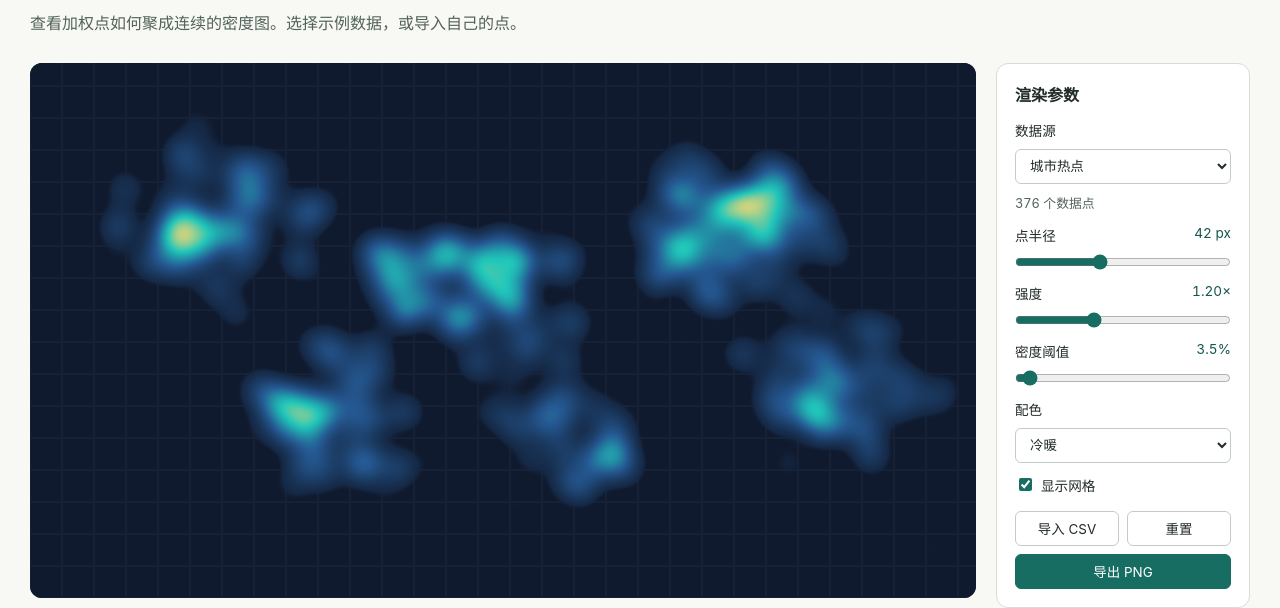
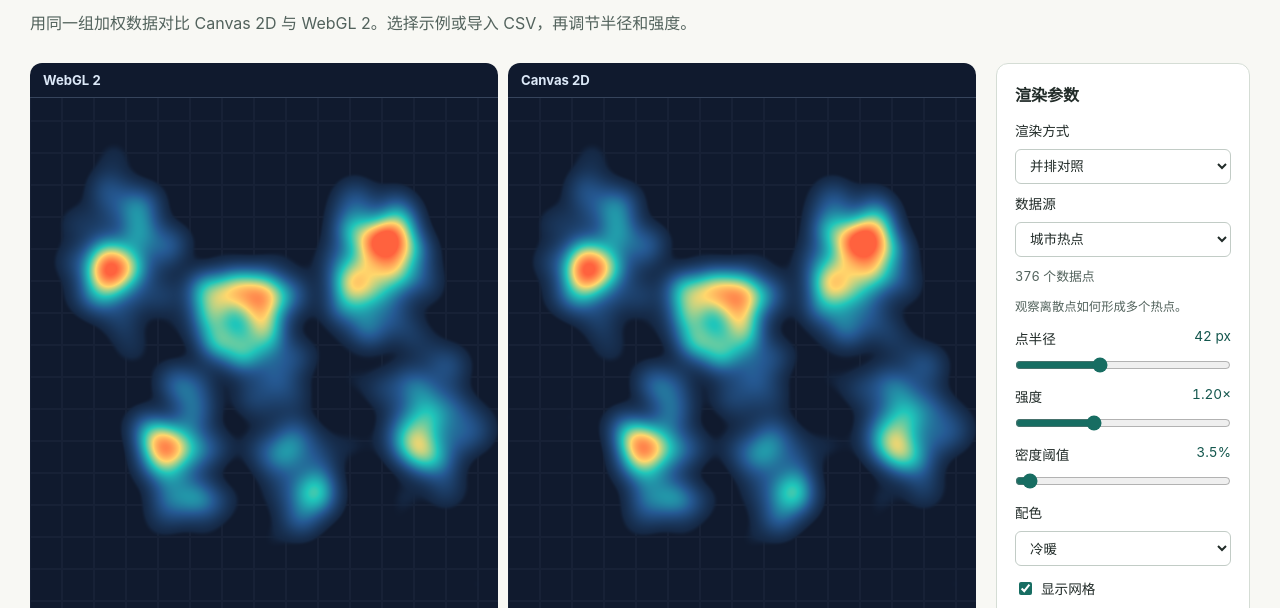
Before and after one commit to wshxbqq/WebGL-HeatMap, a website built with Vite: page index.html in a window 1280 px wide. Shown: the part 186-794 px from the top of the page. Built offline with nearby package versions, Linux system fonts and the light colour scheme.

Commit message:
feat: 增加 Canvas 2D 和 WebGL 热力图对照演示

```diff
--- a/index.html
+++ b/index.html
@@ -15,14 +15,22 @@
   <main>
     <header class="intro">
       <h1>WebGL 热力图</h1>
-      <p>查看加权点如何聚成连续的密度图。选择示例数据，或导入自己的点。</p>
+      <p>用同一组加权数据对比 Canvas 2D 与 WebGL 2。选择示例或导入 CSV，再调节半径和强度。</p>
     </header>
 
     <div class="workspace">
       <figure class="map" aria-label="热力图">
-        <div class="canvas-wrap">
-          <canvas id="heatmap" tabindex="0" aria-label="热力图预览，点击添加点，也可以按 Enter 在中心添加点" aria-describedby="map-help"></canvas>
+        <div class="render-panels" id="render-panels">
+          <div class="render-panel" id="gpu-panel">
+            <h2>WebGL 2</h2>
+            <canvas id="heatmap" tabindex="0" aria-label="WebGL 2 热力图" aria-describedby="map-help"></canvas>
+          </div>
+          <div class="render-panel" id="cpu-panel" hidden>
+            <h2>Canvas 2D</h2>
+            <canvas id="heatmap-2d" tabindex="0" aria-label="Canvas 2D 热力图" aria-describedby="map-help"></canvas>
+          </div>
         </div>
+        <p id="render-status" class="status" role="status"></p>
         <figcaption>
           <div class="legend" aria-label="密度色带">
             <span>低密度</span><span id="legend-ramp" aria-hidden="true"></span><span>高密度</span>
@@ -33,9 +41,16 @@
 
       <aside class="controls" aria-labelledby="controls-title">
         <h2 id="controls-title">渲染参数</h2>
+        <label for="engine">渲染方式</label>
+        <select id="engine">
+          <option value="compare">并排对照</option>
+          <option value="webgl">WebGL 2</option>
+          <option value="canvas">Canvas 2D</option>
+        </select>
         <label for="dataset">数据源</label>
         <select id="dataset"></select>
         <p class="count" id="point-count" aria-live="polite"></p>
+        <p class="demo-note" id="demo-note"></p>
 
         <label class="slider-label" for="radius">点半径 <output id="radius-value" for="radius"></output></label>
         <input id="radius" type="range" min="8" max="96" step="1">
@@ -66,8 +81,8 @@
     <section class="pipeline" aria-labelledby="pipeline-title">
       <h2 id="pipeline-title">从点到密度</h2>
       <ol>
-        <li><strong>累加权重</strong><span>对每个点绘制一个实例化四边形，片元着色器按距离衰减，并把重叠贡献加进密度纹理。</span></li>
-        <li><strong>映射色带</strong><span>全屏着色器读取密度纹理，应用强度和阈值，再通过五个色标插值得到画面颜色。</span></li>
+        <li><strong>累加权重</strong><span>WebGL 2 使用实例化绘制和加法混合，Canvas 2D 在 CPU 的浮点数组上累加同一种径向核。</span></li>
+        <li><strong>映射色带</strong><span>两种渲染方式采用相同的强度、阈值和五个色标。Canvas 2D 在大量数据时会降低密度缓冲区分辨率，再缩放到画布尺寸。</span></li>
       </ol>
     </section>
   </main>
--- /dev/null
+++ b/src/canvas-heatmap.ts
@@ -0,0 +1,119 @@
+import { densityGain, paletteChannels, type HeatmapOptions, type HeatPoint } from "./heatmap";
+
+const maxDensitySamples = 500_000;
+const maxKernelSamples = 8_000_000;
+const kernelTail = Math.exp(-4.5);
+const backgroundGrid = [0.042, 0.047, 0.052];
+
+function clampUnit(value: number) {
+  return Math.min(1, Math.max(0, value));
+}
+
+function smoothstep(start: number, end: number, value: number) {
+  const x = clampUnit((value - start) / (end - start));
+  return x * x * (3 - 2 * x);
+}
+
+export class CanvasHeatmapRenderer {
+  private readonly context: CanvasRenderingContext2D;
+  private readonly buffer = document.createElement("canvas");
+  private readonly bufferContext: CanvasRenderingContext2D;
+  private points: readonly HeatPoint[] = [];
+  private density = new Float32Array();
+  private colors: ImageData | undefined;
+
+  constructor(readonly canvas: HTMLCanvasElement) {
+    const context = canvas.getContext("2d", { alpha: false });
+    const bufferContext = this.buffer.getContext("2d", { alpha: false });
+    if (!context || !bufferContext) throw new Error("当前浏览器无法创建 Canvas 2D 上下文。");
+    this.context = context;
+    this.bufferContext = bufferContext;
+  }
+
+  setPoints(points: readonly HeatPoint[]) {
+    this.points = points;
+  }
+
+  render(options: HeatmapOptions) {
+    const { canvas } = this;
+    const { clientWidth, clientHeight } = canvas;
+    if (!clientWidth || !clientHeight) return;
+    const pixelRatio = Math.min(devicePixelRatio || 1, 2, 4096 / Math.max(clientWidth, clientHeight));
+    const displayWidth = Math.max(1, Math.round(clientWidth * pixelRatio));
+    const displayHeight = Math.max(1, Math.round(clientHeight * pixelRatio));
+    if (canvas.width !== displayWidth || canvas.height !== displayHeight) {
+      canvas.width = displayWidth;
+      canvas.height = displayHeight;
+    }
+
+    // Bound total pixel and kernel work for imported or stress-test data.
+    const kernelArea = Math.max(1, this.points.length * (options.radius * 2) ** 2);
+    const scale = Math.min(pixelRatio, Math.sqrt(maxDensitySamples / (clientWidth * clientHeight)),
+      Math.sqrt(maxKernelSamples / kernelArea));
+    const width = Math.max(1, Math.round(clientWidth * scale));
+    const height = Math.max(1, Math.round(clientHeight * scale));
+    if (!this.colors || this.buffer.width !== width || this.buffer.height !== height) {
+      this.buffer.width = width;
+      this.buffer.height = height;
+      this.density = new Float32Array(width * height);
+      this.colors = this.bufferContext.createImageData(width, height);
+    }
+
+    this.density.fill(0);
+    this.accumulate(options.radius * scale, width, height);
+    this.applyPalette(this.colors.data, options, width, height, scale);
+    this.bufferContext.putImageData(this.colors, 0, 0);
+    this.context.drawImage(this.buffer, 0, 0, displayWidth, displayHeight);
+  }
+
+  private accumulate(radius: number, width: number, height: number) {
+    const radiusSquared = radius * radius;
+    for (const { x, y, weight } of this.points) {
+      const centerX = x * width - 0.5;
+      const centerY = y * height - 0.5;
+      const left = Math.max(0, Math.ceil(centerX - radius));
+      const right = Math.min(width - 1, Math.floor(centerX + radius));
+      const top = Math.max(0, Math.ceil(centerY - radius));
+      const bottom = Math.min(height - 1, Math.floor(centerY + radius));
+      const rowWeight = weight / (1 - kernelTail);
+      for (let row = top; row <= bottom; row++) {
+        const dySquared = (row - centerY) ** 2;
+        for (let column = left; column <= right; column++) {
+          const distance = ((column - centerX) ** 2 + dySquared) / radiusSquared;
+          if (distance < 1) {
+            this.density[row * width + column] += (Math.exp(-4.5 * distance) - kernelTail) * rowWeight;
+          }
+        }
+      }
+    }
+  }
+
+  private applyPalette(output: Uint8ClampedArray, options: HeatmapOptions, width: number, height: number, scale: number) {
+    const palette = paletteChannels[options.palette];
+    const gain = options.intensity * densityGain;
+    const gridDistances = (length: number) => Float32Array.from({ length }, (_, index) => {
+      const cell = (index + 0.5) / (32 * scale);
+      return Math.abs(cell - Math.round(cell));
+    });
+    const columns = options.grid ? gridDistances(width) : undefined;
+    const rows = options.grid ? gridDistances(height) : undefined;
+    for (let index = 0; index < this.density.length; index++) {
+      const value = clampUnit(this.density[index] * gain);
+      const position = value * 4;
+      const band = Math.min(Math.floor(position), 3);
+      const fraction = position - band;
+      const visible = smoothstep(options.threshold, options.threshold + 0.025, value);
+      const grid = columns && rows
+        ? 1 - smoothstep(0.005, 0.030, Math.min(columns[index % width], rows[height - 1 - Math.floor(index / width)]))
+        : 0;
+      for (let channel = 0; channel < 3; channel++) {
+        const first = palette[band * 3 + channel];
+        const next = palette[(band + 1) * 3 + channel];
+        const color = first + (next - first) * fraction;
+        const background = palette[channel] + backgroundGrid[channel] * grid;
+        output[index * 4 + channel] = (background + (color - background) * visible) * 255;
+      }
+      output[index * 4 + 3] = 255;
+    }
+  }
+}
--- a/src/datasets.ts
+++ b/src/datasets.ts
@@ -4,6 +4,8 @@ export const datasetNames = {
   clusters: "城市热点",
   corridors: "交通走廊",
   uniform: "均匀分布",
+  overlap: "权重与叠加",
+  scale: "万点压力测试",
 } as const;
 
 export type Dataset = keyof typeof datasetNames;
@@ -46,6 +48,20 @@ export function makeDataset(dataset: Dataset): HeatPoint[] {
       return point(x, y);
     });
   }
+  if (dataset === "overlap") {
+    return [
+      { x: 0.23, y: 0.5, weight: 1 },
+      { x: 0.5, y: 0.5, weight: 0.5 },
+      { x: 0.5, y: 0.5, weight: 0.5 },
+      { x: 0.76, y: 0.5, weight: 0.2 },
+    ];
+  }
+  if (dataset === "scale") {
+    return Array.from({ length: 12_000 }, (_, index) => {
+      const [x, y] = clusters[index % clusters.length];
+      return { ...point(x + jitter() * 1.6, y + jitter() * 1.8), weight: 0.02 + random() * 0.06 };
+    });
+  }
   return Array.from({ length: 380 }, () => point(random(), random()));
 }
 
--- a/src/heatmap.ts
+++ b/src/heatmap.ts
@@ -28,6 +28,7 @@ export const defaultOptions: HeatmapOptions = {
 };
 
 export const maxPoints = 50_000;
+export const densityGain = 0.10;
 
 export function isHeatPoint(point: HeatPoint): boolean {
   return [point.x, point.y, point.weight].every((value) =>
@@ -85,7 +86,7 @@ function colorChannels(colors: readonly string[]) {
     [1, 3, 5].map((offset) => Number.parseInt(color.slice(offset, offset + 2), 16) / 255)));
 }
 
-const paletteChannels = {
+export const paletteChannels = {
   thermal: colorChannels(palettes.thermal),
   sunset: colorChannels(palettes.sunset),
   lagoon: colorChannels(palettes.lagoon),
@@ -175,7 +176,7 @@ export class HeatmapRenderer {
     const ratio = Math.min(devicePixelRatio || 1, 2, this.maxSize / Math.max(width, height));
     this.resize(Math.max(1, Math.round(width * ratio)), Math.max(1, Math.round(height * ratio)));
 
-    const gain = options.intensity * 0.10;
+    const gain = options.intensity * densityGain;
     gl.bindFramebuffer(gl.FRAMEBUFFER, this.framebuffer);
     gl.viewport(0, 0, canvas.width, canvas.height);
     gl.clearColor(0, 0, 0, 0);
--- a/src/main.ts
+++ b/src/main.ts
@@ -1,4 +1,5 @@
 import "./style.css";
+import { CanvasHeatmapRenderer } from "./canvas-heatmap";
 import { datasetNames, makeDataset, parseCsv, type Dataset } from "./datasets";
 import { defaultOptions, HeatmapRenderer, maxPoints, palettes, type HeatmapOptions, type HeatPoint } from "./heatmap";
 
@@ -6,15 +7,21 @@ function element<Element extends HTMLElement>(id: string): Element {
   return document.getElementById(id) as Element;
 }
 
-const canvas = element<HTMLCanvasElement>("heatmap");
+const gpuCanvas = element<HTMLCanvasElement>("heatmap");
+const cpuCanvas = element<HTMLCanvasElement>("heatmap-2d");
+const gpuPanel = element("gpu-panel");
+const cpuPanel = element("cpu-panel");
+const engine = element<HTMLSelectElement>("engine");
 const preset = element<HTMLSelectElement>("dataset");
 const palette = element<HTMLSelectElement>("palette");
 const grid = element<HTMLInputElement>("grid");
 const file = element<HTMLInputElement>("file");
 const count = element<HTMLParagraphElement>("point-count");
 const status = element<HTMLParagraphElement>("status");
+const renderStatus = element<HTMLParagraphElement>("render-status");
 const exportButton = element<HTMLButtonElement>("export");
 const legend = element<HTMLSpanElement>("legend-ramp");
+const note = element<HTMLParagraphElement>("demo-note");
 
 const sliderFormat = {
   radius: (value: number) => String(value) + " px",
@@ -25,10 +32,21 @@ const sliderKeys = Object.keys(sliderFormat) as (keyof typeof sliderFormat)[];
 const inputs = sliderKeys.map((key) => ({
   key, input: element<HTMLInputElement>(key), output: element<HTMLOutputElement>(key + "-value"),
 }));
+const notes: Record<Dataset | "custom", string> = {
+  clusters: "观察离散点如何形成多个热点。",
+  corridors: "增大半径，观察沿交通线分布的热点如何连起来。",
+  uniform: "观察密度阈值怎样隐藏稀疏区域。",
+  overlap: "左边一个权重为 1 的点，中间两个各为 0.5 的重合点，右边一个权重为 0.2 的点。比较三处峰值。",
+  scale: "12,000 个可复现的样本点。拖动参数观察两种渲染方式。",
+  custom: "正在使用本地 CSV 数据。两种方式共用同一份数据。",
+};
 
-let renderer: HeatmapRenderer | undefined;
+let webgl: HeatmapRenderer | undefined;
+let canvas2d: CanvasHeatmapRenderer | undefined;
+let gpuError = "";
+let cpuError = "";
 let options: HeatmapOptions = { ...defaultOptions };
-let points = makeDataset("clusters");
+let points: HeatPoint[] = [];
 let imported: HeatPoint[] | undefined;
 let frame = 0;
 
@@ -37,27 +55,64 @@ function message(text = "", error = false) {
   status.dataset.error = String(error);
 }
 
-function disableRendering() {
-  renderer?.dispose();
-  renderer = undefined;
-  exportButton.disabled = true;
-  canvas.setAttribute("aria-disabled", "true");
+function updatePanels() {
+  gpuPanel.hidden = !webgl || engine.value === "canvas";
+  cpuPanel.hidden = !canvas2d || (engine.value === "webgl" && Boolean(webgl));
+  exportButton.disabled = gpuPanel.hidden && cpuPanel.hidden;
+  const failures = [
+    engine.value !== "canvas" ? gpuError : "",
+    engine.value !== "webgl" || !webgl ? cpuError : "",
+  ].filter(Boolean);
+  renderStatus.textContent = failures.join(" ");
+  renderStatus.dataset.error = String(failures.length > 0);
+}
+
+function ensureRenderers() {
+  if (!webgl && !gpuError && engine.value !== "canvas") {
+    try {
+      webgl = new HeatmapRenderer(gpuCanvas);
+      webgl.setPoints(points);
+    } catch (error) {
+      webgl?.dispose();
+      webgl = undefined;
+      gpuError = (error as Error).message;
+    }
+  }
+  if (!canvas2d && !cpuError && (engine.value !== "webgl" || !webgl)) {
+    try {
+      canvas2d = new CanvasHeatmapRenderer(cpuCanvas);
+      canvas2d.setPoints(points);
+    } catch (error) {
+      cpuError = (error as Error).message;
+    }
+  }
+  updatePanels();
 }
 
 function draw() {
-  if (!renderer) return false;
+  if (webgl && !gpuPanel.hidden) {
     try {
-    renderer.render(options);
-    return true;
+      webgl.render(options);
     } catch (error) {
-    disableRendering();
-    message((error as Error).message, true);
-    return false;
+      webgl.dispose();
+      webgl = undefined;
+      gpuError = (error as Error).message;
+      ensureRenderers();
+    }
+  }
+  if (canvas2d && !cpuPanel.hidden) {
+    try {
+      canvas2d.render(options);
+    } catch (error) {
+      canvas2d = undefined;
+      cpuError = (error as Error).message;
+      updatePanels();
+    }
   }
 }
 
 function scheduleDraw() {
-  if (frame || !renderer) return;
+  if (frame || exportButton.disabled) return;
   frame = requestAnimationFrame(() => {
     frame = 0;
     draw();
@@ -78,7 +133,9 @@ function updateControls() {
 function updatePoints(next: HeatPoint[]) {
   points = next;
   count.textContent = new Intl.NumberFormat("zh-CN").format(points.length) + " 个数据点";
-  renderer?.setPoints(points);
+  note.textContent = notes[preset.value as keyof typeof notes];
+  webgl?.setPoints(points);
+  canvas2d?.setPoints(points);
   scheduleDraw();
 }
 
@@ -88,37 +145,40 @@ function currentDataset() {
 }
 
 function appendPoint(x: number, y: number) {
-  if (!renderer) return;
   if (points.length >= maxPoints) {
     message("已达到 50,000 个点。", true);
     return;
   }
-  updatePoints([...points, { x, y, weight: 1 }]);
+  const clamp = (value: number) => Math.min(1, Math.max(0, value));
+  updatePoints([...points, { x: clamp(x), y: clamp(y), weight: 1 }]);
 }
 
-function initialize() {
-  try {
-    renderer = new HeatmapRenderer(canvas);
-    renderer.setPoints(points);
-    if (draw()) {
-      exportButton.disabled = false;
-      canvas.removeAttribute("aria-disabled");
-      message();
-    }
-  } catch (error) {
-    disableRendering();
-    message((error as Error).message, true);
-  }
+function reflectDemo() {
+  const url = new URL(location.href);
+  url.searchParams.set("renderer", engine.value);
+  if (preset.value !== "custom") url.searchParams.set("demo", preset.value);
+  history.replaceState(null, "", url);
 }
 
 for (const [key, name] of Object.entries(datasetNames)) preset.add(new Option(name, key));
 const custom = new Option("导入的数据", "custom");
 custom.hidden = true;
 preset.add(custom);
-preset.value = "clusters";
+const params = new URLSearchParams(location.search);
+const requestedDemo = params.get("demo");
+preset.value = requestedDemo && Object.hasOwn(datasetNames, requestedDemo) ? requestedDemo : "clusters";
+const requestedRenderer = params.get("renderer");
+engine.value = requestedRenderer === "canvas" || requestedRenderer === "webgl" ? requestedRenderer : "compare";
+
 preset.addEventListener("change", () => {
   updatePoints(currentDataset());
+  reflectDemo();
   message();
+});
+engine.addEventListener("change", () => {
+  ensureRenderers();
+  reflectDemo();
+  scheduleDraw();
 });
 inputs.forEach(({ key, input, output }) => {
   input.addEventListener("input", () => {
@@ -155,9 +215,10 @@ file.addEventListener("change", async () => {
   } catch (error) {
     message((error as Error).message, true);
   } finally {
-    file.value = "";
+    if (file.files?.[0] === selected) file.value = "";
   }
 });
+for (const canvas of [gpuCanvas, cpuCanvas]) {
   canvas.addEventListener("click", (event) => {
     const rect = canvas.getBoundingClientRect();
     appendPoint((event.clientX - rect.left) / rect.width, (event.clientY - rect.top) / rect.height);
@@ -168,16 +229,41 @@ canvas.addEventListener("keydown", (event) => {
       appendPoint(0.5, 0.5);
     }
   });
-canvas.addEventListener("webglcontextlost", (event) => {
+}
+gpuCanvas.addEventListener("webglcontextlost", (event) => {
   event.preventDefault();
-  disableRendering();
-  message("WebGL 上下文已丢失，正在等待浏览器恢复。", true);
+  webgl = undefined;
+  gpuError = "WebGL 2 上下文已丢失，等待浏览器恢复。";
+  ensureRenderers();
+  scheduleDraw();
 });
-canvas.addEventListener("webglcontextrestored", initialize);
+gpuCanvas.addEventListener("webglcontextrestored", () => {
+  gpuError = "";
+  ensureRenderers();
+  scheduleDraw();
+});
 exportButton.addEventListener("click", () => {
-  // Snapshot immediately after drawing, before WebGL discards the drawing buffer.
-  if (!draw()) return;
-  canvas.toBlob((blob) => {
+  // Snapshot before WebGL discards its drawing buffer.
+  draw();
+  const visible = [
+    ...(!gpuPanel.hidden ? [gpuCanvas] : []),
+    ...(!cpuPanel.hidden ? [cpuCanvas] : []),
+  ];
+  if (!visible.length) return;
+  const exportCanvas = document.createElement("canvas");
+  exportCanvas.width = visible.reduce((total, canvas) => total + canvas.width, 0);
+  exportCanvas.height = Math.max(...visible.map((canvas) => canvas.height));
+  const context = exportCanvas.getContext("2d");
+  if (!context) {
+    message("无法创建 PNG 导出画布。", true);
+    return;
+  }
+  let x = 0;
+  for (const canvas of visible) {
+    context.drawImage(canvas, x, 0);
+    x += canvas.width;
+  }
+  exportCanvas.toBlob((blob) => {
     if (!blob) {
       message("PNG 导出失败，请重试。", true);
       return;
@@ -192,6 +278,9 @@ exportButton.addEventListener("click", () => {
 });
 
 updateControls();
-updatePoints(points);
-initialize();
-new ResizeObserver(scheduleDraw).observe(canvas);
+updatePoints(currentDataset());
+ensureRenderers();
+scheduleDraw();
+const observer = new ResizeObserver(scheduleDraw);
+observer.observe(gpuCanvas);
+observer.observe(cpuCanvas);
--- a/src/style.css
+++ b/src/style.css
@@ -31,10 +31,14 @@ main { width: min(100% - 48px, 1220px); margin: 46px auto 42px; }
 .intro p { color: var(--quiet); margin-top: 14px; line-height: 1.7; }
 .workspace { display: grid; grid-template-columns: minmax(0, 1fr) 254px; gap: 20px; margin-top: 26px; }
 .map { min-width: 0; }
-.canvas-wrap { background: #101a2e; border-radius: 12px; overflow: hidden; }
-#heatmap { display: block; width: 100%; height: clamp(360px, 46vw, 535px); cursor: crosshair; }
-#heatmap:focus-visible { outline: 3px solid #a5e6d2; outline-offset: -5px; }
-#heatmap[aria-disabled="true"] { cursor: default; }
+.render-panels { display: grid; grid-auto-flow: column; grid-auto-columns: minmax(0, 1fr); gap: 10px; }
+.render-panel { min-width: 0; background: #101a2e; border-radius: 12px; overflow: hidden; }
+.render-panel h2 { padding: 9px 13px; border-bottom: 1px solid #36445c; color: #dce8f7; font-size: .82rem; font-weight: 650; }
+.render-panels .render-panel[hidden] { display: none; }
+.demo-note { margin: 0 0 3px; color: var(--quiet); font-size: .77rem; line-height: 1.5; }
+.render-panel canvas { display: block; width: 100%; height: clamp(360px, 46vw, 535px); cursor: crosshair; }
+.render-panel canvas:focus-visible { outline: 3px solid #a5e6d2; outline-offset: -5px; }
+.render-panel canvas[aria-disabled="true"] { cursor: default; }
 figcaption { display: flex; flex-wrap: wrap; align-items: center; justify-content: space-between; gap: 10px 24px; padding: 13px 0 0; color: var(--quiet); font-size: .82rem; }
 .legend { display: flex; align-items: center; gap: 10px; }
 #legend-ramp { width: clamp(85px, 15vw, 210px); height: 8px; border-radius: 99px; }
@@ -77,5 +81,6 @@ button:disabled { opacity: .5; cursor: default; }
   .masthead { padding: 0 16px; }
   main { width: calc(100% - 32px); margin-top: 24px; }
   .workspace { grid-template-columns: minmax(0, 1fr); }
-  #heatmap { height: clamp(270px, 60vw, 360px); }
+  .render-panels { grid-auto-flow: row; grid-auto-columns: minmax(0, 1fr); }
+  .render-panel canvas { height: clamp(235px, 52vw, 360px); }
 }
```
Also changed, not shown: README.md. Lines whose indentation alone changed are shown as unchanged.
